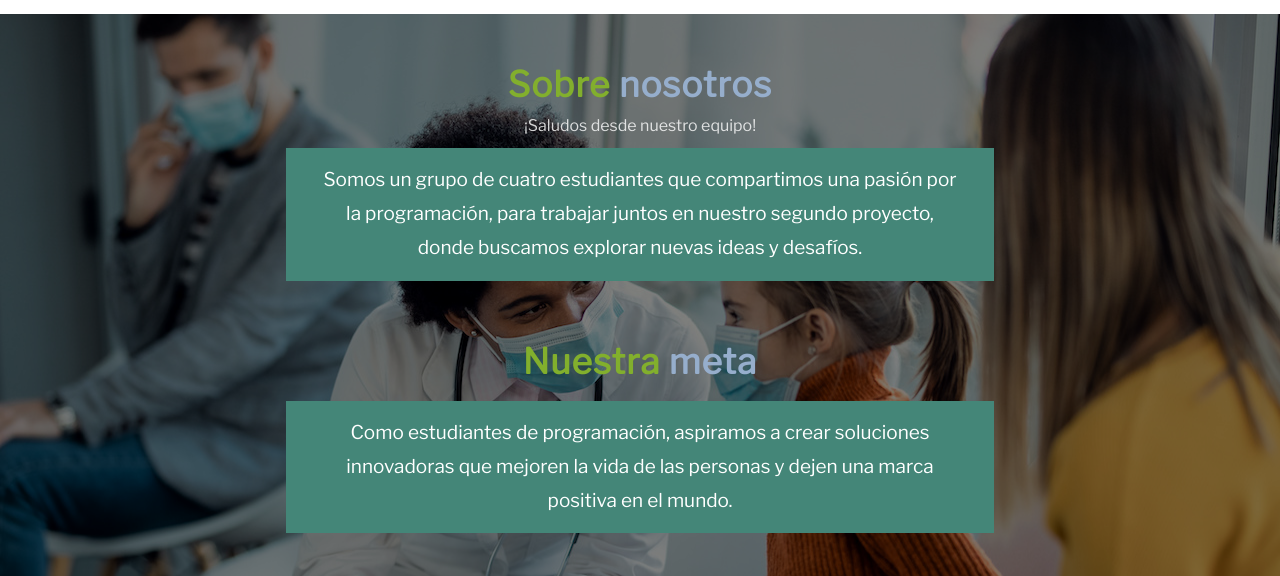
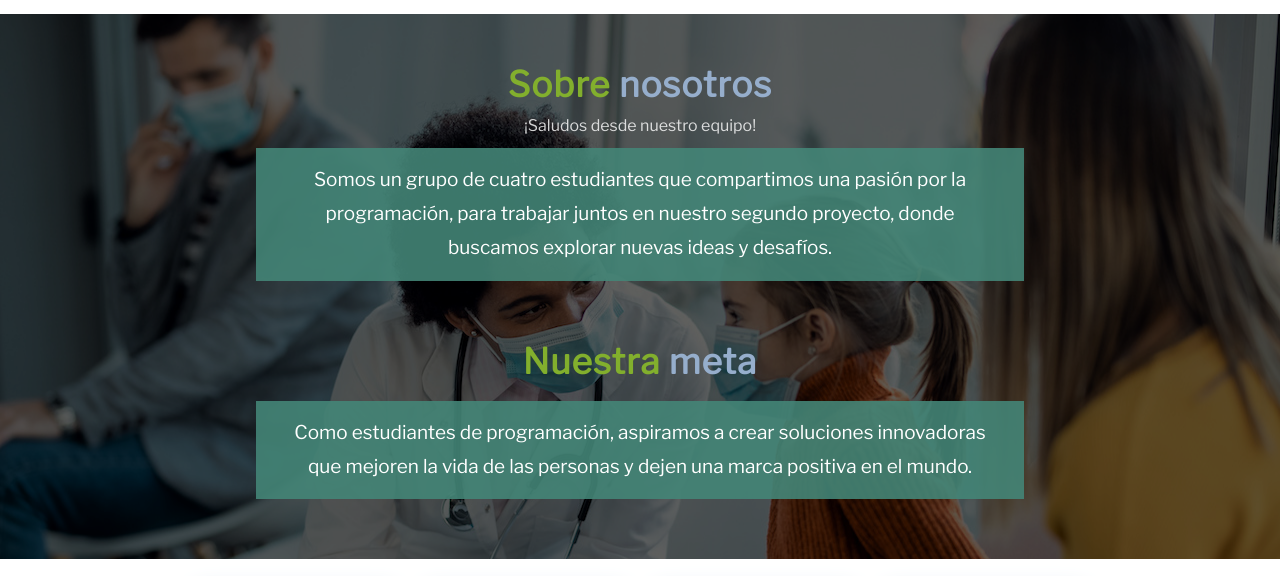
Before and after one commit to HeymeCoraspe/Proyecto-turnero-clinica, a plain HTML site: page Nosotros.html in a window 1280 px wide. Shown: the part 96-672 px from the top of the page. Drawn offline with nearby package versions, Linux system fonts and the light colour scheme.

Commit message:
mejorando el estilo

```diff
--- a/juanStyle.css
+++ b/juanStyle.css
@@ -65,13 +65,13 @@
     justify-content: center;
     align-items: center;
     position: relative;
-    padding: 50px 50px;
+    padding: 50px 0;
     background-image: url(img/bg1.jpeg);
     background-color: rgba(0, 0, 0, 0.5);
     background-size: cover;
     background-attachment: fixed;
     z-index: 2;
-    gap: 50px   ;
+    gap: 50px;
 }
 
 .nosotros::after {
@@ -81,7 +81,7 @@
     left: 0;
     width: 100%;
     height: 100%;
-    background-color: rgba(0, 0, 0, 0.5);
+    background-color: rgba(0, 0, 0, 0.623);
     z-index: 1;
 }
 
@@ -109,7 +109,7 @@
 
 .descripcionNosotros {
     margin: 10px 0;
-    background: #448678;
+    background: #448678e3;
     padding: 15px 30px;
     color: white;
     font-size: 19px;
```
